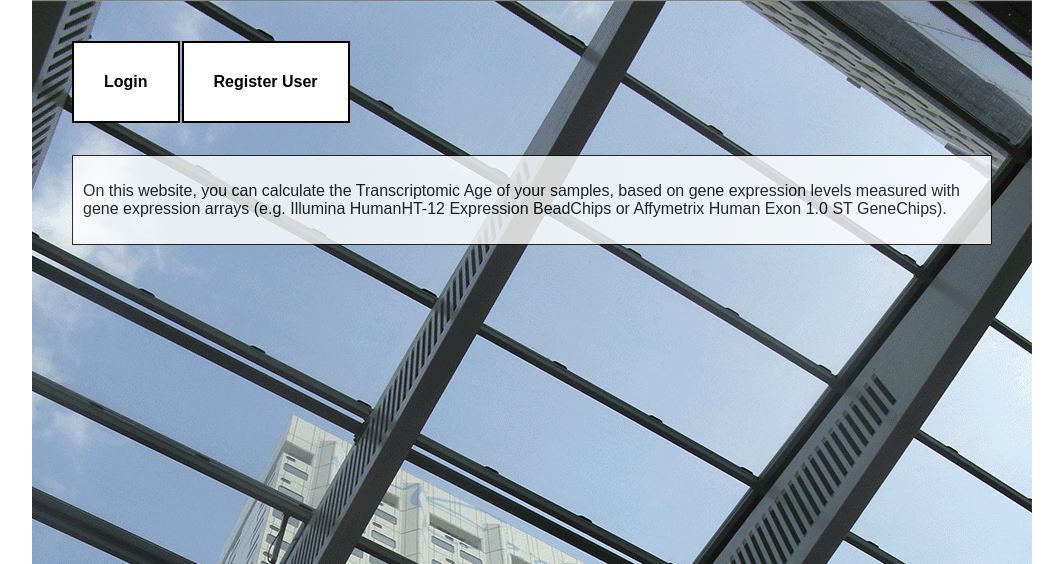
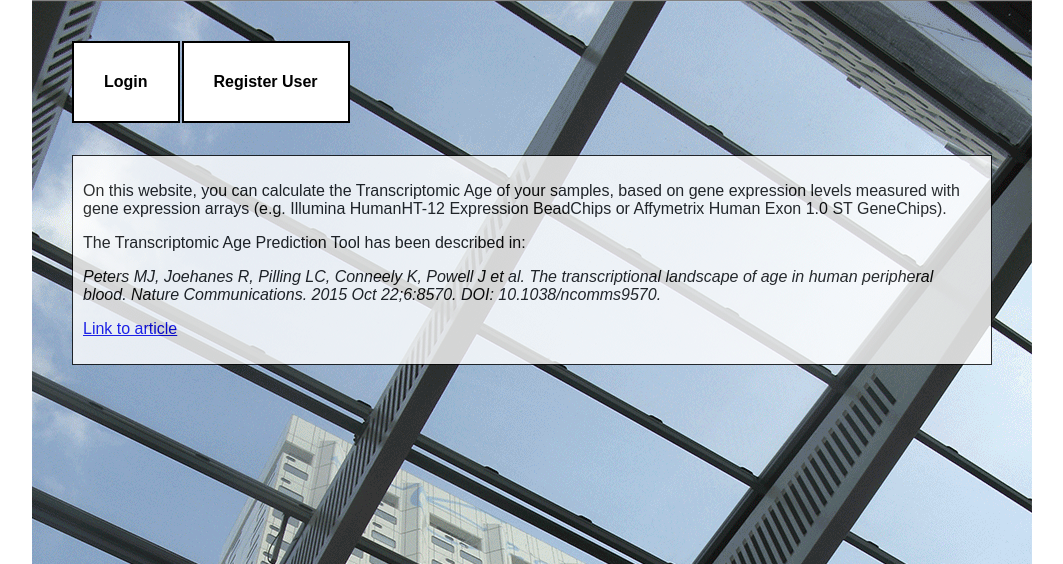
Before and after one commit to emcgl/trap, a PHP site: page / in a window 1280 px wide. Shown: the part 268-832 px from the top of the page, without its empty margins (108-1171 px from the left). Run offline with PHP 8.4, Linux system fonts and the light colour scheme.

Commit message:
added paper (just as the citation page)

```diff
--- a/pages/welcome.php
+++ b/pages/welcome.php
@@ -10,5 +10,8 @@
 <p>
 On this website, you can calculate the Transcriptomic Age of your samples, based on gene expression levels measured with gene expression arrays (e.g. Illumina HumanHT-12 Expression BeadChips or Affymetrix Human Exon 1.0 ST GeneChips).
 </p>
+<p>The Transcriptomic Age Prediction Tool has been described in:<p>
+<p><i>Peters MJ, Joehanes R, Pilling LC, Conneely K, Powell J et al. The transcriptional landscape of age in human peripheral blood. Nature Communications. 2015 Oct 22;6:8570. DOI: 10.1038/ncomms9570.</i><p>
+<a href="http://www.nature.com/ncomms/2015/151022/ncomms9570/full/ncomms9570.html">Link to article</a>
 </div>
 </div>
```
